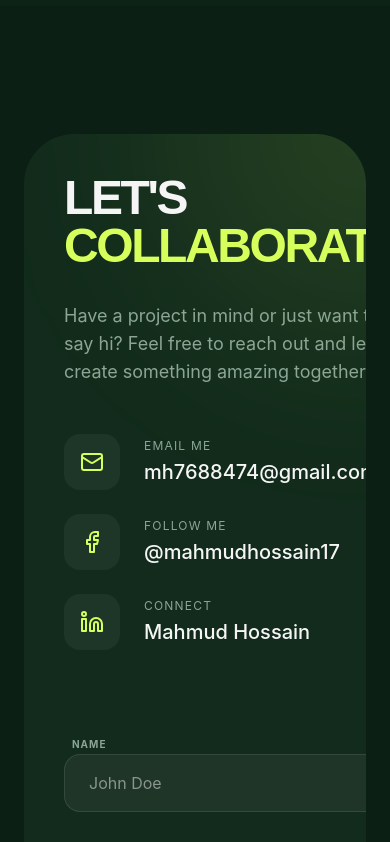
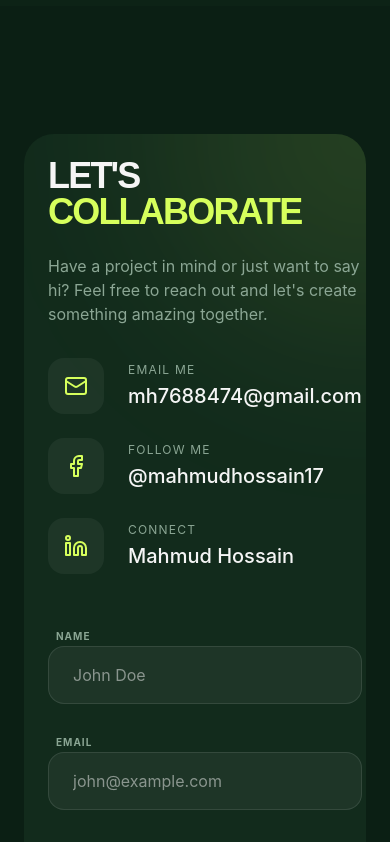
Before and after one commit to mahmud1717/Mahmud-Portfolio, a React (Vite) app: page / in a window 390 px wide. Shown: the part 8940-9782 px from the top of the page. Built offline with nearby package versions, Linux system fonts and the light colour scheme.

Commit message:
feat: Enhance contact form and styling
Add CORS mode to the fetch request for the contact form submission.
Update styling for the contact section, adjusting border-radius and grid gaps for better responsiveness.
Refine heading and paragraph text sizes in the contact section.

```diff
--- a/src/App.tsx
+++ b/src/App.tsx
@@ -501,7 +501,8 @@ const Contact = () => {
           "Content-Type": "application/json",
           "Accept": "application/json"
         },
-        body: JSON.stringify(formData)
+        body: JSON.stringify(formData),
+        mode: 'cors'
       });
 
       if (response.ok) {
@@ -518,13 +519,13 @@ const Contact = () => {
   return (
     <section id="contact" className="py-32 px-6">
       <div className="max-w-7xl mx-auto">
-        <div className="bg-bg-secondary rounded-[50px] p-10 md:p-20 relative overflow-hidden">
+        <div className="bg-bg-secondary rounded-[30px] md:rounded-[50px] p-6 md:p-20 relative overflow-hidden">
           <div className="absolute top-0 right-0 w-96 h-96 bg-accent/10 blur-[100px] rounded-full -mr-48 -mt-48" />
 
-          <div className="grid md:grid-cols-2 gap-20 relative z-10">
+          <div className="grid lg:grid-cols-2 gap-12 md:gap-20 relative z-10">
             <div>
-              <h2 className="text-5xl md:text-7xl mb-8 leading-none">LET'S <br /> <span className="text-accent">COLLABORATE</span></h2>
-              <p className="text-text-secondary text-lg mb-12 max-w-md">
+              <h2 className="text-4xl md:text-7xl mb-6 md:mb-8 leading-none">LET'S <br /> <span className="text-accent">COLLABORATE</span></h2>
+              <p className="text-text-secondary text-base md:text-lg mb-8 md:mb-12 max-w-md">
                 Have a project in mind or just want to say hi? Feel free to reach out and let's create something amazing together.
               </p>
 
```
